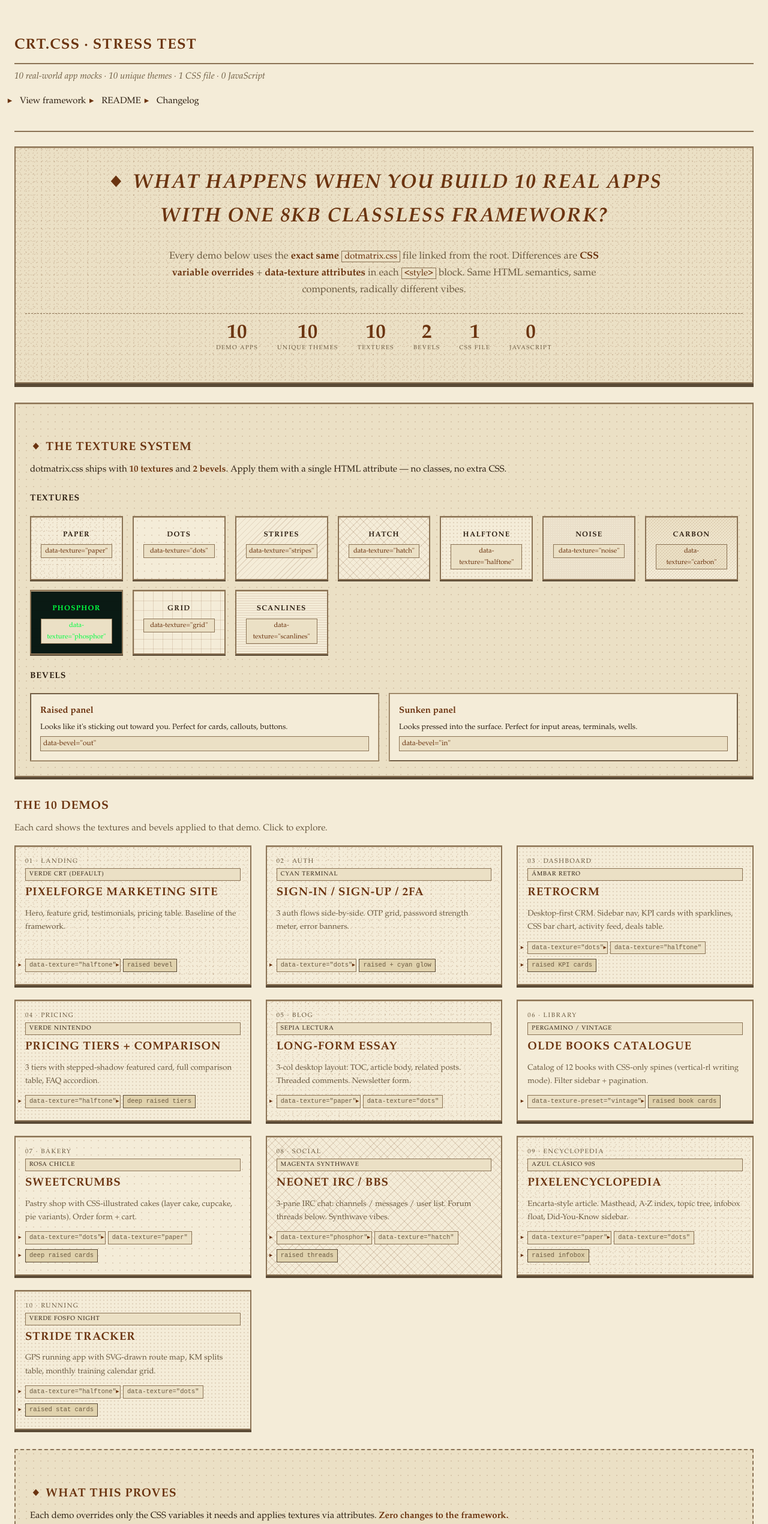
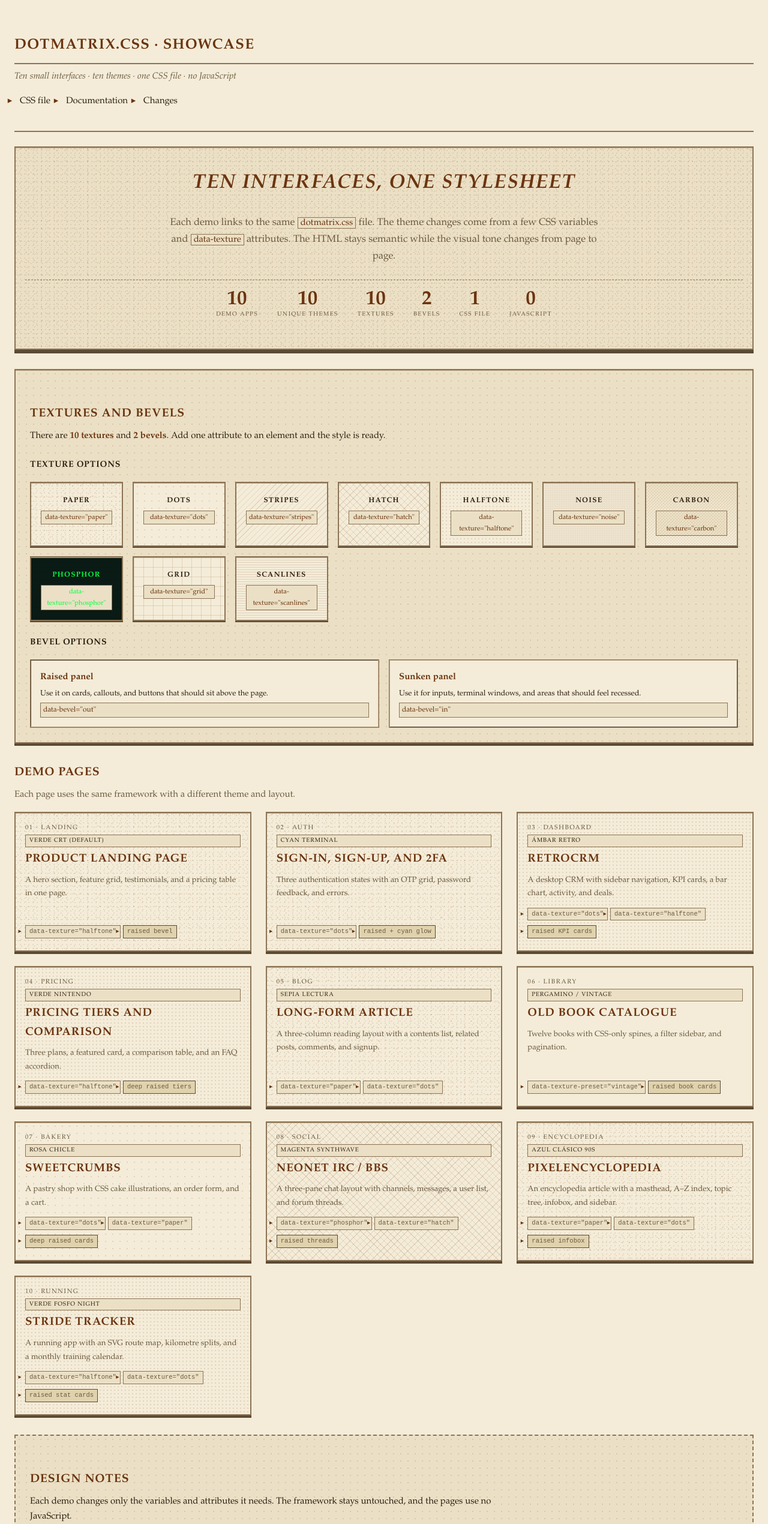
Before and after one commit to Trongar/dotmatrix.css, a website: page showcase/index.html in a window 1280 px wide. Shown: the top 2540 px of the page at 60% size. Drawn offline with Linux system fonts and the light colour scheme.

Commit message:
Humanizar copy del sitio y demos

```diff
--- a/showcase/index.html
+++ b/showcase/index.html
@@ -3,7 +3,7 @@
 <head>
   <meta charset="UTF-8">
   <meta name="viewport" content="width=device-width, initial-scale=1.0">
-  <title>dotmatrix.css — Stress Test Showcase</title>
+  <title>dotmatrix.css — Showcase</title>
   <link rel="stylesheet" href="../dotmatrix.css">
   <style>
     :root {
@@ -240,26 +240,26 @@
 <body data-texture-preset="sepia">
 
   <header>
-    <h1>CRT.CSS · STRESS TEST</h1>
+    <h1>dotmatrix.css · showcase</h1>
     <p style="color: var(--dm-text-muted); margin: var(--dm-space-xs) 0 0; font-style: italic;">
-      10 real-world app mocks · 10 unique themes · 1 CSS file · 0 JavaScript
+      Ten small interfaces · ten themes · one CSS file · no JavaScript
     </p>
     <nav>
       <ul>
-        <li><a href="../dotmatrix.css">View framework</a></li>
-        <li><a href="../README.md">README</a></li>
-        <li><a href="../CHANGELOG.md">Changelog</a></li>
+        <li><a href="../dotmatrix.css">CSS file</a></li>
+        <li><a href="../README.md">Documentation</a></li>
+        <li><a href="../CHANGELOG.md">Changes</a></li>
       </ul>
     </nav>
   </header>
 
   <main>
     <section class="intro" data-texture="paper">
-      <h1>◆ What happens when you build 10 real apps<br>with one 8KB classless framework?</h1>
+      <h1>Ten interfaces, one stylesheet</h1>
       <p class="lede">
-        Every demo below uses the <strong>exact same</strong> <code>dotmatrix.css</code> file linked from the root.
-        Differences are <strong>CSS variable overrides</strong> + <strong>data-texture attributes</strong> in each <code>&lt;style&gt;</code> block.
-        Same HTML semantics, same components, radically different vibes.
+        Each demo links to the same <code>dotmatrix.css</code> file.
+        The theme changes come from a few CSS variables and <code>data-texture</code> attributes.
+        The HTML stays semantic while the visual tone changes from page to page.
       </p>
       <div class="stats">
         <div><div class="num">10</div><div class="lbl">Demo Apps</div></div>
@@ -271,14 +271,14 @@
       </div>
     </section>
 
-    <!-- TEXTURES & BEVELS SHOWCASE -->
+    <!-- TEXTURES AND BEVELS -->
     <section class="texture-showcase" data-texture="dots">
-      <h2>◆ The texture system</h2>
+      <h2>Textures and bevels</h2>
       <p>
-        dotmatrix.css ships with <strong>10 textures</strong> and <strong>2 bevels</strong>. Apply them with a single HTML attribute — no classes, no extra CSS.
+        There are <strong>10 textures</strong> and <strong>2 bevels</strong>. Add one attribute to an element and the style is ready.
       </p>
 
-      <h3 style="margin-top: var(--dm-space-lg); font-size: 0.95rem;">Textures</h3>
+      <h3 style="margin-top: var(--dm-space-lg); font-size: 0.95rem;">Texture options</h3>
       <div class="texture-tiles">
         <div class="tex-tile" data-texture="paper">
           <strong>paper</strong>
@@ -322,33 +322,33 @@
         </div>
       </div>
 
-      <h3 style="margin-top: var(--dm-space-lg); font-size: 0.95rem;">Bevels</h3>
+      <h3 style="margin-top: var(--dm-space-lg); font-size: 0.95rem;">Bevel options</h3>
       <div class="bevel-compare">
         <div data-bevel="out">
           <strong>Raised panel</strong>
-          <p style="font-size: 0.85rem; margin: var(--dm-space-xs) 0;">Looks like it's sticking out toward you. Perfect for cards, callouts, buttons.</p>
+          <p style="font-size: 0.85rem; margin: var(--dm-space-xs) 0;">Use it on cards, callouts, and buttons that should sit above the page.</p>
           <code>data-bevel="out"</code>
         </div>
         <div data-bevel="in">
           <strong>Sunken panel</strong>
-          <p style="font-size: 0.85rem; margin: var(--dm-space-xs) 0;">Looks pressed into the surface. Perfect for input areas, terminals, wells.</p>
+          <p style="font-size: 0.85rem; margin: var(--dm-space-xs) 0;">Use it for inputs, terminal windows, and areas that should feel recessed.</p>
           <code>data-bevel="in"</code>
         </div>
       </div>
     </section>
 
-    <!-- THE 10 DEMOS -->
+    <!-- DEMO PAGES -->
     <section>
-      <h2>The 10 demos</h2>
-      <p style="color: var(--dm-text-muted);">Each card shows the textures and bevels applied to that demo. Click to explore.</p>
+      <h2>Demo pages</h2>
+      <p style="color: var(--dm-text-muted);">Each page uses the same framework with a different theme and layout.</p>
 
       <div class="demo-grid">
 
         <a href="../demos/01-landing.html" class="demo-card" data-texture="paper">
           <div class="num">01 · LANDING</div>
           <span class="theme-label">Verde CRT (default)</span>
-          <h2>PixelForge marketing site</h2>
-          <p>Hero, feature grid, testimonials, pricing table. Baseline of the framework.</p>
+          <h2>Product landing page</h2>
+          <p>A hero section, feature grid, testimonials, and a pricing table in one page.</p>
           <ul class="textures">
             <li>data-texture="halftone"</li>
             <li class="bevel">raised bevel</li>
@@ -358,8 +358,8 @@
         <a href="../demos/02-auth.html" class="demo-card" data-texture="paper">
           <div class="num">02 · AUTH</div>
           <span class="theme-label">Cyan terminal</span>
-          <h2>Sign-in / Sign-up / 2FA</h2>
-          <p>3 auth flows side-by-side. OTP grid, password strength meter, error banners.</p>
+          <h2>Sign-in, sign-up, and 2FA</h2>
+          <p>Three authentication states with an OTP grid, password feedback, and errors.</p>
           <ul class="textures">
             <li>data-texture="dots"</li>
             <li class="bevel">raised + cyan glow</li>
@@ -370,7 +370,7 @@
           <div class="num">03 · DASHBOARD</div>
           <span class="theme-label">Ámbar retro</span>
           <h2>RetroCRM</h2>
-          <p>Desktop-first CRM. Sidebar nav, KPI cards with sparklines, CSS bar chart, activity feed, deals table.</p>
+          <p>A desktop CRM with sidebar navigation, KPI cards, a bar chart, activity, and deals.</p>
           <ul class="textures">
             <li>data-texture="dots"</li>
             <li>data-texture="halftone"</li>
@@ -381,8 +381,8 @@
         <a href="../demos/04-pricing.html" class="demo-card" data-texture="halftone">
           <div class="num">04 · PRICING</div>
           <span class="theme-label">Verde Nintendo</span>
-          <h2>Pricing tiers + comparison</h2>
-          <p>3 tiers with stepped-shadow featured card, full comparison table, FAQ accordion.</p>
+          <h2>Pricing tiers and comparison</h2>
+          <p>Three plans, a featured card, a comparison table, and an FAQ accordion.</p>
           <ul class="textures">
             <li>data-texture="halftone"</li>
             <li class="bevel">deep raised tiers</li>
@@ -392,8 +392,8 @@
         <a href="../demos/05-blog.html" class="demo-card" data-texture="paper">
           <div class="num">05 · BLOG</div>
           <span class="theme-label">Sepia lectura</span>
-          <h2>Long-form essay</h2>
-          <p>3-col desktop layout: TOC, article body, related posts. Threaded comments. Newsletter form.</p>
+          <h2>Long-form article</h2>
+          <p>A three-column reading layout with a contents list, related posts, comments, and signup.</p>
           <ul class="textures">
             <li>data-texture="paper"</li>
             <li>data-texture="dots"</li>
@@ -403,8 +403,8 @@
         <a href="../demos/06-library.html" class="demo-card" data-texture-preset="vintage">
           <div class="num">06 · LIBRARY</div>
           <span class="theme-label">Pergamino / vintage</span>
-          <h2>Olde Books catalogue</h2>
-          <p>Catalog of 12 books with CSS-only spines (vertical-rl writing mode). Filter sidebar + pagination.</p>
+          <h2>Old book catalogue</h2>
+          <p>Twelve books with CSS-only spines, a filter sidebar, and pagination.</p>
           <ul class="textures">
             <li>data-texture-preset="vintage"</li>
             <li class="bevel">raised book cards</li>
@@ -415,7 +415,7 @@
           <div class="num">07 · BAKERY</div>
           <span class="theme-label">Rosa chicle</span>
           <h2>Sweetcrumbs</h2>
-          <p>Pastry shop with CSS-illustrated cakes (layer cake, cupcake, pie variants). Order form + cart.</p>
+          <p>A pastry shop with CSS cake illustrations, an order form, and a cart.</p>
           <ul class="textures">
             <li>data-texture="dots"</li>
             <li>data-texture="paper"</li>
@@ -427,7 +427,7 @@
           <div class="num">08 · SOCIAL</div>
           <span class="theme-label">Magenta synthwave</span>
           <h2>NEONet IRC / BBS</h2>
-          <p>3-pane IRC chat: channels / messages / user list. Forum threads below. Synthwave vibes.</p>
+          <p>A three-pane chat layout with channels, messages, a user list, and forum threads.</p>
           <ul class="textures">
             <li>data-texture="phosphor"</li>
             <li>data-texture="hatch"</li>
@@ -439,7 +439,7 @@
           <div class="num">09 · ENCYCLOPEDIA</div>
           <span class="theme-label">Azul clásico 90s</span>
           <h2>PixelEncyclopedia</h2>
-          <p>Encarta-style article. Masthead, A-Z index, topic tree, infobox float, Did-You-Know sidebar.</p>
+          <p>An encyclopedia article with a masthead, A–Z index, topic tree, infobox, and sidebar.</p>
           <ul class="textures">
             <li>data-texture="paper"</li>
             <li>data-texture="dots"</li>
@@ -451,7 +451,7 @@
           <div class="num">10 · RUNNING</div>
           <span class="theme-label">Verde fosfo night</span>
           <h2>Stride tracker</h2>
-          <p>GPS running app with SVG-drawn route map, KM splits table, monthly training calendar grid.</p>
+          <p>A running app with an SVG route map, kilometre splits, and a monthly training calendar.</p>
           <ul class="textures">
             <li>data-texture="halftone"</li>
             <li>data-texture="dots"</li>
@@ -462,19 +462,18 @@
       </div>
     </section>
 
-    <!-- PHILOSOPHY -->
+    <!-- DESIGN NOTES -->
     <section class="philosophy" data-texture="dots">
-      <h2>◆ What this proves</h2>
+      <h2>Design notes</h2>
       <p>
-        Each demo overrides only the CSS variables it needs and applies textures via attributes.
-        <strong>Zero changes to the framework. Zero new classes. Zero JavaScript.</strong>
+        Each demo changes only the variables and attributes it needs. The framework stays untouched, and the pages use no JavaScript.
       </p>
       <p>
         The textures system follows the same philosophy as the rest of dotmatrix.css: <strong>semantic, opt-in, zero-cost</strong>.
         The 10 textures + 2 bevels add ~1.2 KB to the framework. They use <code>radial-gradient</code> and <code>repeating-linear-gradient</code> — no extra HTTP requests, no PNG sprites, no JS lazy-loading.
       </p>
       <p>
-        And the bevels? They're a single CSS rule that combines two inset shadows. No images, no border-image, no <code>linear-gradient</code> hacks — just the same border you already have, plus a 1px highlight on one edge and a 1px shadow on the other.
+        A bevel combines two inset shadows. It uses the existing border, a one-pixel highlight, and a one-pixel shadow.
       </p>
     </section>
   </main>
```
Also changed, not shown: demo.html (+3 -3 lines), demos/04-pricing.html (+3 -3 lines), demos/05-blog.html (+4 -4 lines), demos/08-social.html (+3 -3 lines), index.html (+14 -14 lines).
